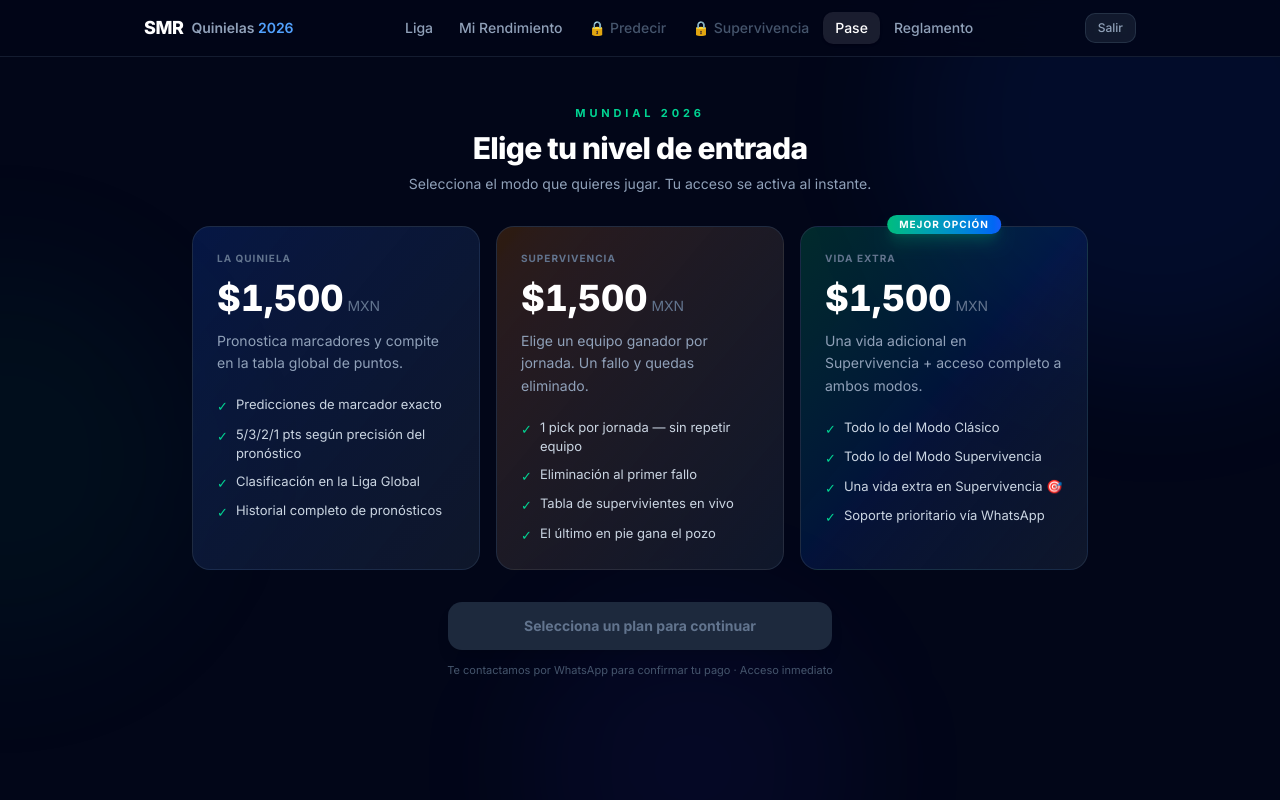
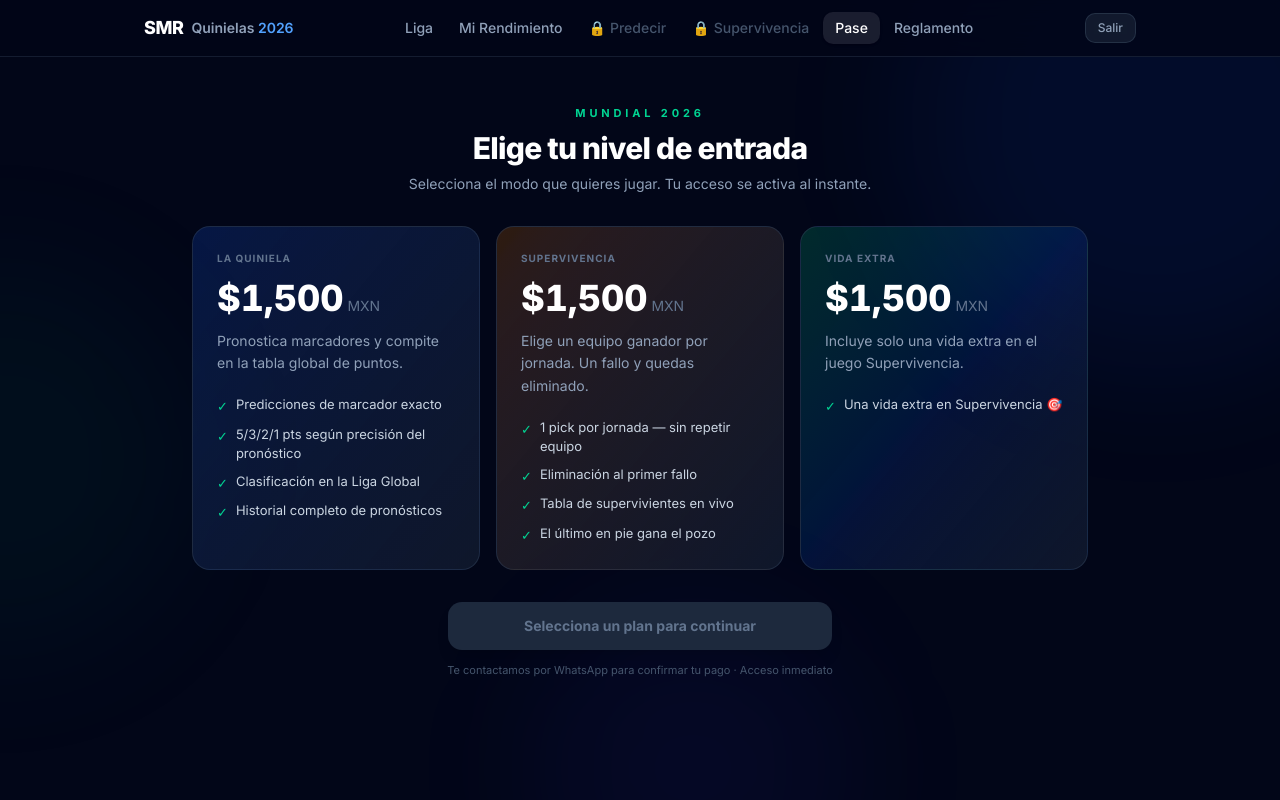
Before and after one commit to v22xkttwmw-arch/Quinela-Mundial, a Next.js app in the folder quiniela-frontend/: page /dashboard/checkout in a window 1280 px wide. Built offline with nearby package versions, Linux system fonts and the light colour scheme; no server answers.

Commit message:
Fix manual: limpiar texto y remover badge de Vida Extra

```diff
--- a/quiniela-frontend/src/app/dashboard/checkout/page.tsx
+++ b/quiniela-frontend/src/app/dashboard/checkout/page.tsx
@@ -45,18 +45,14 @@ const PLANS: PlanCard[] = [
     gradient: "from-amber-600/20 to-slate-900",
     ring: "ring-amber-500/40",
   },
-  {
+{
     id: "complete",
     name: "Vida Extra",
     price: "$1,500",
-    description: "Una vida adicional en Supervivencia + acceso completo a ambos modos.",
+    description: "Incluye solo una vida extra en el juego Supervivencia.",
     features: [
-      "Todo lo del Modo Clásico",
-      "Todo lo del Modo Supervivencia",
       "Una vida extra en Supervivencia 🎯",
-      "Soporte prioritario vía WhatsApp",
     ],
-    badge: "Mejor opción",
     gradient: "from-emerald-600/25 via-blue-600/15 to-slate-900",
     ring: "ring-emerald-500/50",
   },
```
